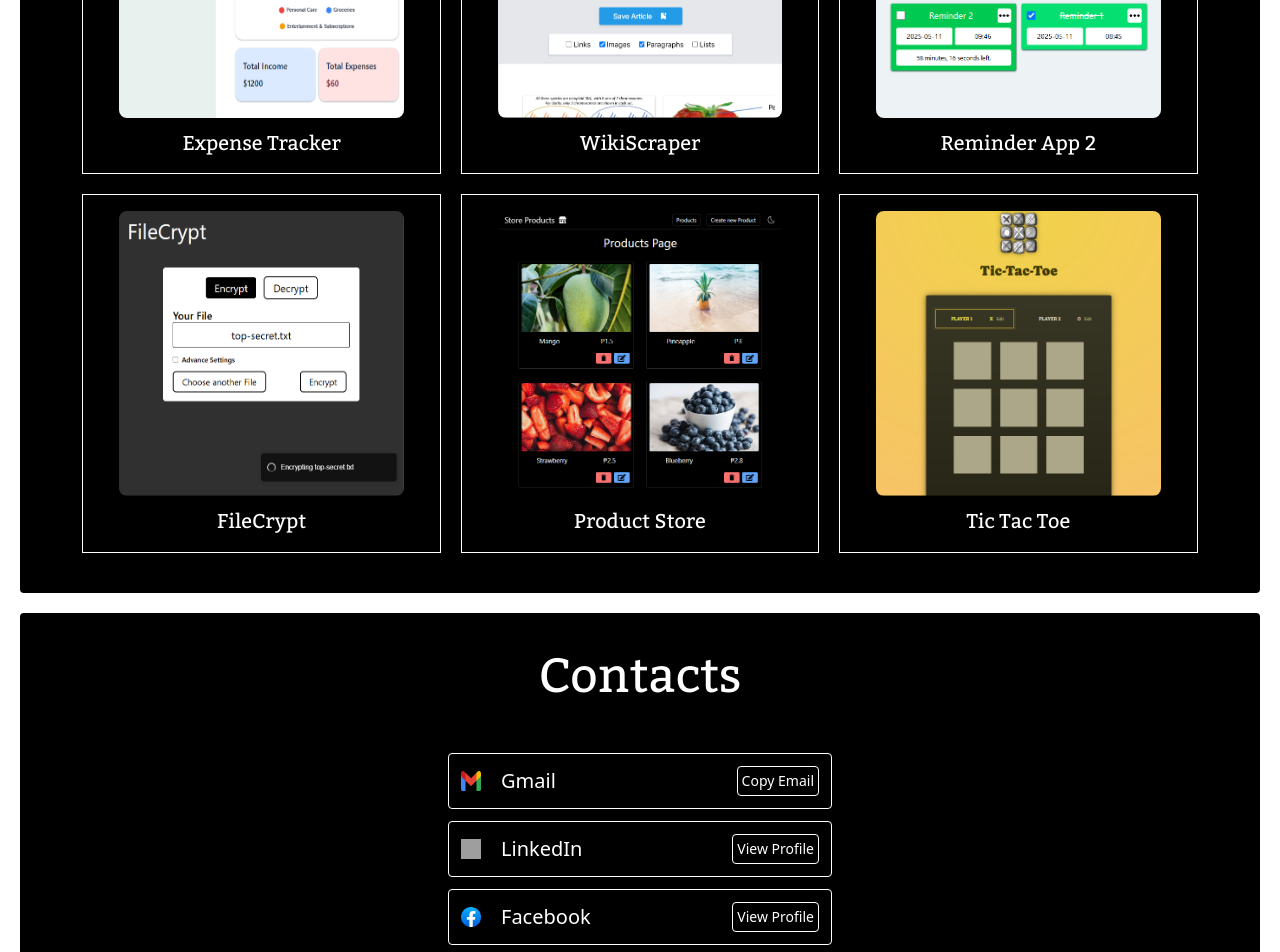
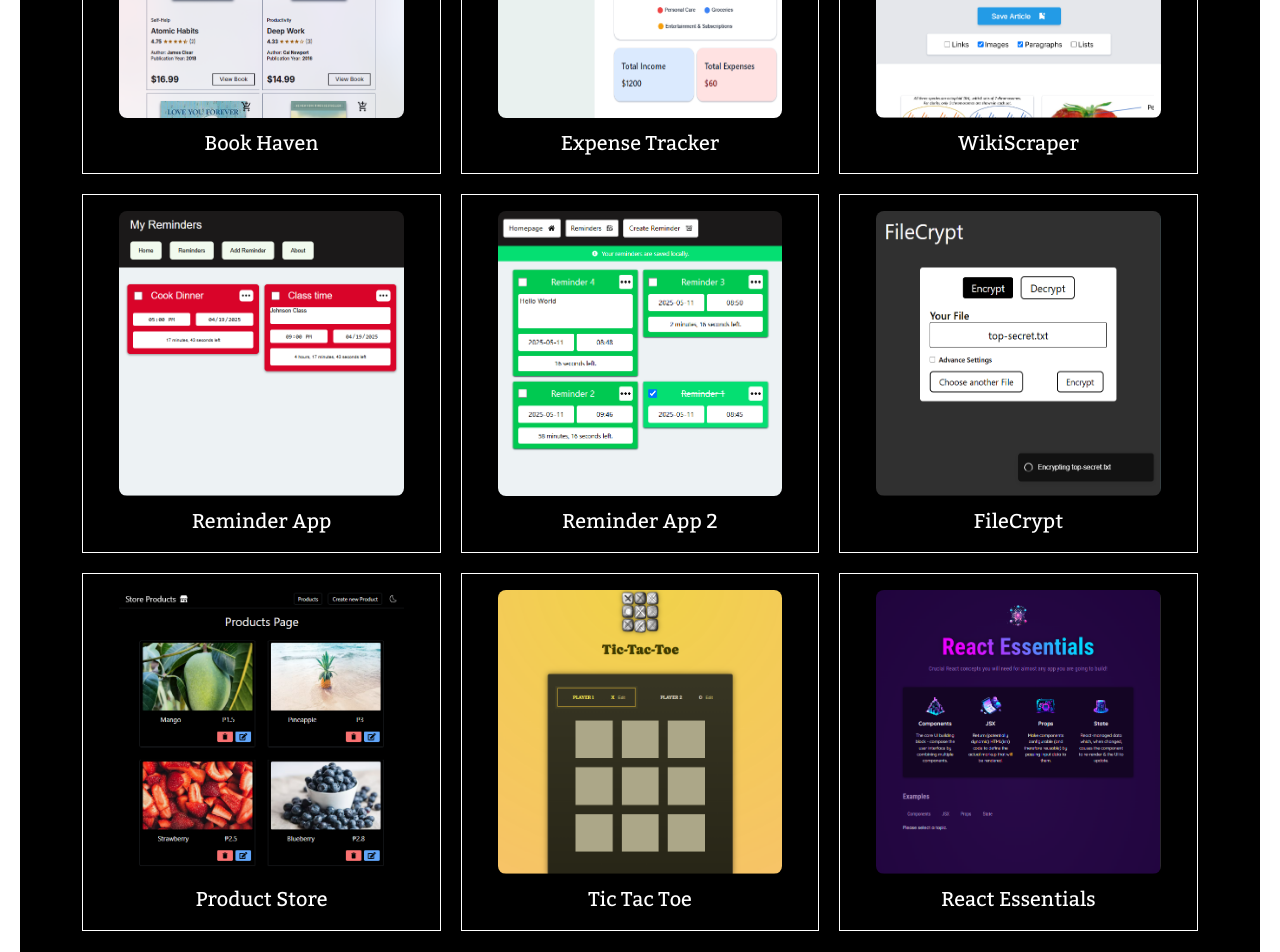
Before and after one commit to kenshiin1123/dev-lance, a React (Vite) app: page / in a window 1280 px wide. Shown: the part 2360-3312 px from the top of the page. Built offline with nearby package versions, Linux system fonts and the light colour scheme; grey boxes are pictures that could not be loaded.

Commit message:
Add new project

```diff
--- a/src/components/Projects/Square.jsx
+++ b/src/components/Projects/Square.jsx
@@ -5,7 +5,7 @@ export default function Square({ name, image, link }) {
     <div className="size-80 bg-black p-5 flex flex-col justify-center items-center border border-white gap-3 min-sm:size-[40vw] min-md:size-[28vw]">
       <img
         onClick={() => {
-          window.open(link, "_blank", "noopener,noreferrer");
+          window.location.href = link;
         }}
         src={image}
         alt={`${name}-image`}
@@ -15,7 +15,6 @@ export default function Square({ name, image, link }) {
         className="text-xl text-white select-none hover:underline"
         style={{ fontFamily: "Kadwa" }}
         href={link}
-        target="_blank"
         rel="noopener noreferrer"
       >
         {name}
--- a/src/data/projects.js
+++ b/src/data/projects.js
@@ -1,13 +1,19 @@
 import expenseTrackerImg from "../assets/images/Projects/expense-tracker.png";
 import wikiScraperImg from "../assets/images/Projects/wikiscraper.png";
-// import reminderAppImg from "../assets/images/Projects/reminder-app.png";
+import reminderAppImg from "../assets/images/Projects/reminder-app.png";
 import reminderApp2Img from "../assets/images/Projects/reminder-app-2.png";
 import fileCryptImg from "../assets/images/Projects/filecrypt.png";
 import productStoreImg from "../assets/images/Projects/product-store-app.png";
 import ticTacToeImg from "../assets/images/Projects/tic-tac-toe.png";
-// import reactEssentialsImg from "../assets/images/Projects/react-essentials.png";
+import reactEssentialsImg from "../assets/images/Projects/react-essentials.png";
+import bookHavenImg from "../assets/images/Projects/book-haven.png";
 
 const projects = [
+  {
+    name: "Book Haven",
+    image: bookHavenImg,
+    link: "https://book-haven-dun-psi.vercel.app",
+  },
   {
     name: "Expense Tracker",
     image: expenseTrackerImg,
@@ -18,11 +24,11 @@ const projects = [
     image: wikiScraperImg,
     link: "https://wiki-scraper-tau.vercel.app",
   },
-  // {
-  //   name: "Reminder App",
-  //   image: reminderAppImg,
-  //   link: "https://my-reminder-app.vercel.app",
-  // },
+  {
+    name: "Reminder App",
+    image: reminderAppImg,
+    link: "https://my-reminder-app.vercel.app",
+  },
   {
     name: "Reminder App 2",
     image: reminderApp2Img,
@@ -43,11 +49,11 @@ const projects = [
     image: ticTacToeImg,
     link: "https://tic-tac-toe-chi-bay.vercel.app",
   },
-  // {
-  //   name: "React Essentials",
-  //   image: reactEssentialsImg,
-  //   link: "https://react-essentials-murex.vercel.app",
-  // },
+  {
+    name: "React Essentials",
+    image: reactEssentialsImg,
+    link: "https://react-essentials-murex.vercel.app",
+  },
 ];
 
 export default projects;
```
Also changed, not shown: src/assets/images/Projects/book-haven.png (added).
